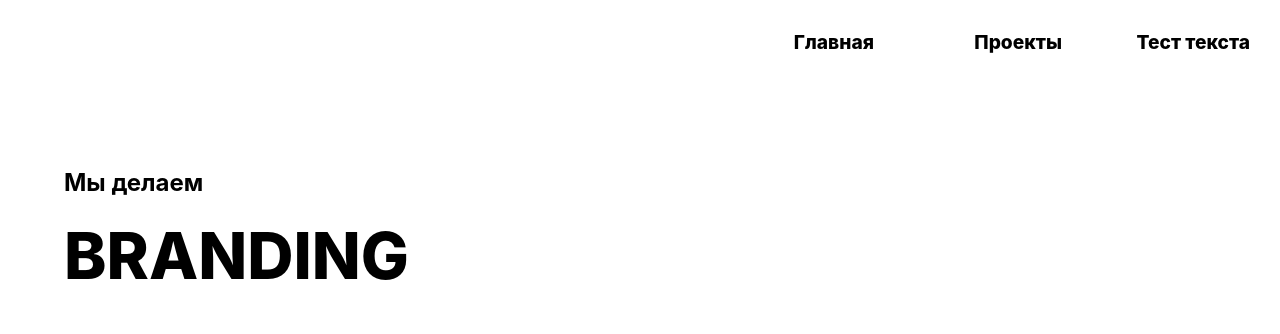
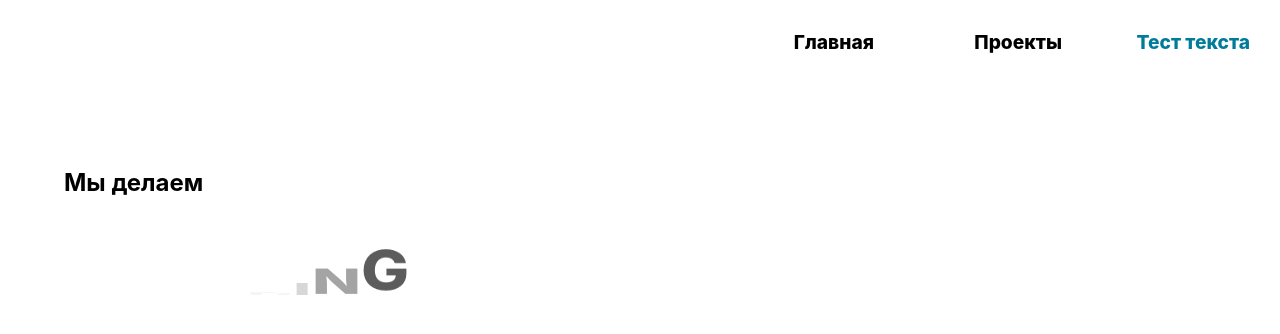
Before and after one commit to A1exPR0/aizem-react, a React (Create React App) app: page /text-test in a window 1280 px wide. Shown: the top 334 px of the page. Built offline with nearby package versions, Linux system fonts and the light colour scheme.

Commit message:
fixed mask vertical offset for slider

```diff
--- a/src/components/TextTest.jsx
+++ b/src/components/TextTest.jsx
@@ -112,7 +112,7 @@
         // console.log(styles);
         rotateText();
 
-      },7000)
+      },5000)
       return(()=>{
         clearInterval(timerId);
       })
--- a/src/components/header/Navigation.jsx
+++ b/src/components/header/Navigation.jsx
@@ -80,7 +80,7 @@
     <NavLink onClick={(e)=>{pageChange(e,"/projects");}} to='/projects'>Проекты</NavLink> */}
 
     {routes.map((route)=>(
-      <NavLink className={styles.a} key={route.i} onClick={(e)=>{pageChange(e,route.path);}} to={route.path}>{route.name}</NavLink>
+      <NavLink className={({ isActive }) => styles.a +" "+(isActive ? styles.active : "")}activeClassName={styles.active} key={route.i} onClick={(e)=>{pageChange(e,route.path);}} to={route.path}>{route.name}</NavLink>
     ))}
 
     </div>
@@ -88,3 +88,5 @@
 }
 
 export default Navigation
+
+// className=
--- a/src/components/header/Navigation.module.scss
+++ b/src/components/header/Navigation.module.scss
@@ -10,9 +10,13 @@
     font-weight: 800;
 
     &:hover{
-        color:var(--first-color)
+        color:var(--first-color);
+        transition: 0.5s color;
     }
-
+}
+.active{
+    color:var(--second-color);
+    transition: 0.5s color;
 }
 
 .nav{
--- a/src/components/slider/NewSlider.jsx
+++ b/src/components/slider/NewSlider.jsx
@@ -1,5 +1,5 @@
 
-import { useContext, useRef } from 'react';
+import { useContext, useEffect, useRef, useState } from 'react';
 import styles from './NewSlider.module.scss'
 import SliderPair from './SliderPair'
 import myContext from '../../Context'
@@ -8,12 +8,25 @@
   const {server,cursor,updateCursor}=useContext(myContext);
 
   const svgRef=useRef();
-  // console.log(svgRef);
+
+  const [svgHW,setSvgHW]=useState({});
+  useEffect(()=>{
+    let el=document.querySelector("."+styles.svg);
+    let elStyles=getComputedStyle(el);
+    let svgWidth=elStyles.width;
+    let svgHeight=elStyles.height;
+    svgHeight=Number(svgHeight.slice(0,svgHeight.length-2));
+    svgWidth=Number(svgWidth.slice(0,svgWidth.length-2));
+    setSvgHW({w:svgWidth,h:svgHeight});
+  },[]);
+
   const viewWidth=window.visualViewport.width;
   const viewHeight=window.visualViewport.height;
 
 
   const test=false;
+
+
 
     return (
     <div>
@@ -30,7 +43,7 @@
             <feGaussianBlur stdDeviation="3" />
           </filter>
           <mask id="mask">
-            <circle cx={cursor.x-viewWidth*0.3} cy={cursor.y} fill="white" r={"70px"} width="100px" height="100px" filter="url(#mask-blur)" />
+            <circle cx={cursor.x-(viewWidth-(svgHW.w!==undefined?svgHW.w:0))} cy={cursor.y-(viewHeight*0.9-(svgHW.h!==undefined?svgHW.h:0))} fill="white" r={"70px"} width="100px" height="100px" filter="url(#mask-blur)" />
           </mask>
       </defs>
 
--- a/src/components/slider/SliderPair.jsx
+++ b/src/components/slider/SliderPair.jsx
@@ -15,11 +15,20 @@
     useEffect(()=>{
         // console.log(sliderData);
        if (sliderData.length>0){
-        setImages({
-            noDesign:"http://"+server+":1337"+sliderData[props.counter].noDesign.data.attributes.url,
-            withDesign:"http://"+server+":1337"+sliderData[props.counter].withDesign.data.attributes.url
+           if(sliderData[props.counter].noDesign.data.attributes.formats.large===undefined)
+            {
+            setImages({
+                noDesign:"http://"+server+":1337"+sliderData[props.counter].noDesign.data.attributes.url,
+                withDesign:"http://"+server+":1337"+sliderData[props.counter].withDesign.data.attributes.url
 
-        });
+                });
+            }
+            else
+            setImages({
+                noDesign:"http://"+server+":1337"+sliderData[props.counter].noDesign.data.attributes.formats.large.url,
+                withDesign:"http://"+server+":1337"+sliderData[props.counter].withDesign.data.attributes.formats.large.url
+
+            });
        }
 
     },[sliderData.length,props.counter]);
--- a/src/index.css
+++ b/src/index.css
@@ -1,7 +1,7 @@
 
 *{
-  --first-color:orange;
-  --second-color:rgb(15, 132, 178);
+  --first-color:#F87444;
+  --second-color:#007C98;
 
 }
 
```
